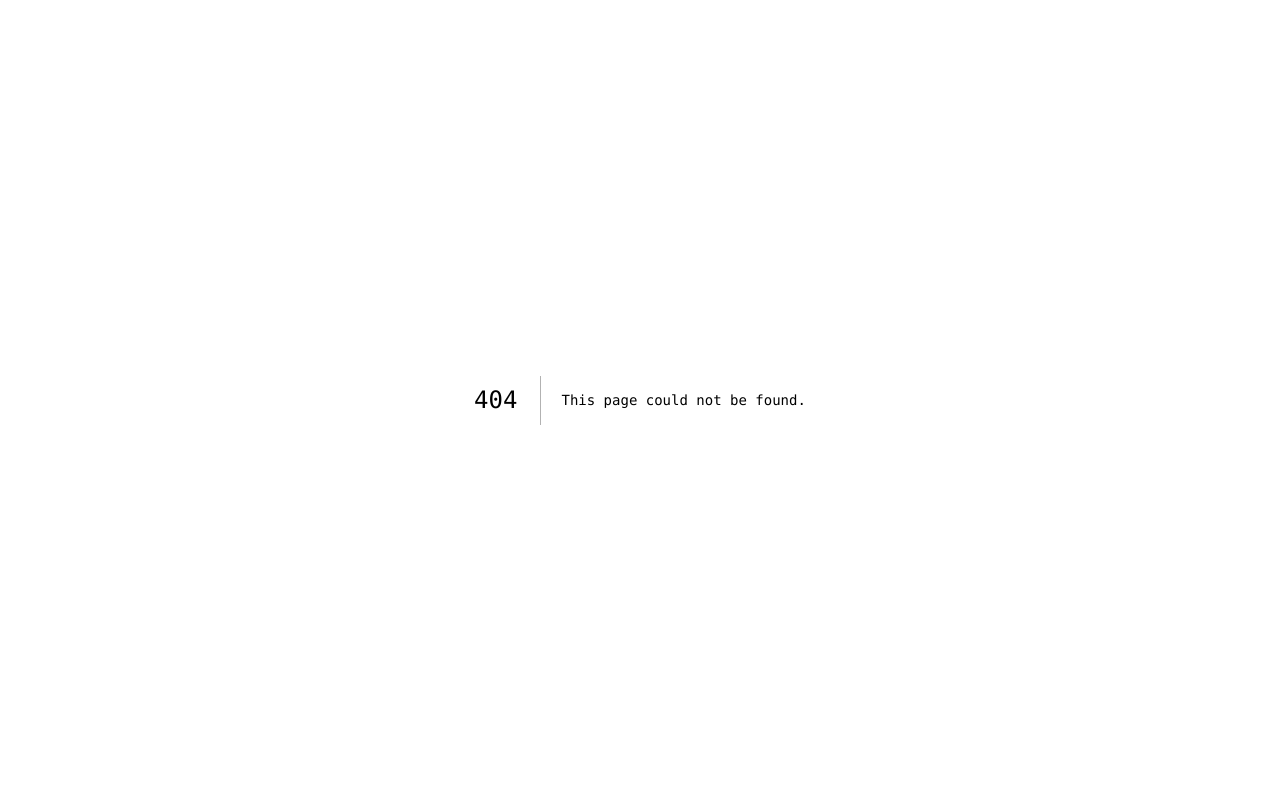
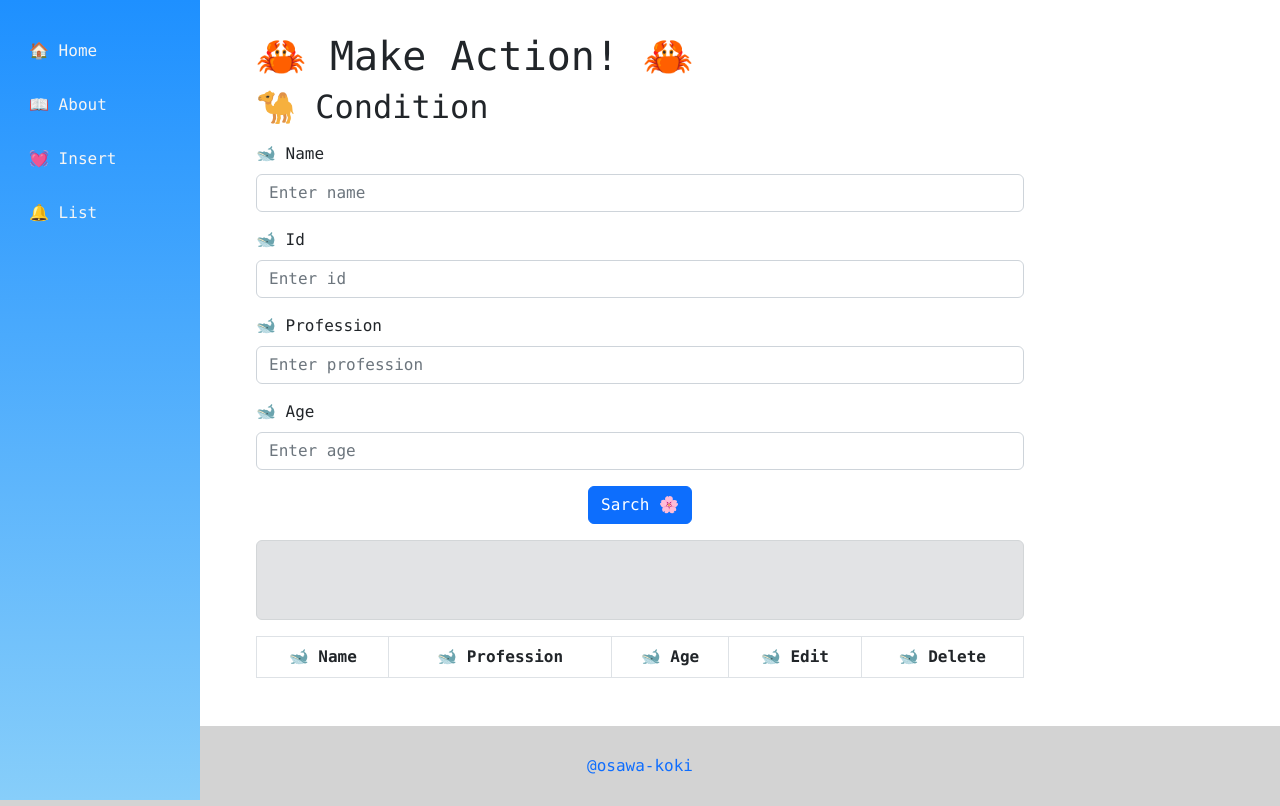
Before and after one commit to osawa-koki/az_func-cosmos_db, a Next.js app in the folder client/: page /list in a window 1280 px wide. Before the commit this address had no page. Built offline with nearby package versions, Linux system fonts and the light colour scheme.

Commit message:
ユーザ一覧の表示と削除まで。

```diff
--- /dev/null
+++ b/client/interface/User.ts
@@ -0,0 +1,9 @@
+
+type User = {
+  id: string | null;
+  name: string;
+  profession: string;
+  age: number;
+};
+
+export default User;
--- a/client/pages.ts
+++ b/client/pages.ts
@@ -14,6 +14,11 @@ const pages = [
     path: '/insert/',
     name: 'Insert',
   },
+  {
+    emoji: '🔔',
+    path: '/list/',
+    name: 'List',
+  },
 ];
 
 export default pages;
--- /dev/null
+++ b/client/pages/list.tsx
@@ -0,0 +1,124 @@
+import React, { useState } from "react";
+
+import { Button, Alert, Form, Table } from 'react-bootstrap';
+import Layout from "../components/Layout";
+import User from "../interface/User";
+import setting from "../setting";
+
+export default function InsertPage() {
+
+  const [id, setId] = useState<string>('');
+  const [name, setName] = useState<string>('');
+  const [profession, setProfession] = useState<string>('');
+  const [age, setAge] = useState<number>();
+  const [state, setState] = useState<['primary' | 'danger' | 'info' | 'secondary', string]>(['secondary', '']);
+  const [users, setUsers] = useState<User[]>([]);
+
+  const Search = async () => {
+    const condition = {};
+    if (id.length > 0) {
+      condition['id'] = id;
+    }
+    if (name.length > 0) {
+      condition['name'] = name;
+    }
+    if (profession.length > 0) {
+      condition['profession'] = profession;
+    }
+    if (isNaN(age) === false) {
+      condition['age'] = age;
+    }
+    const query = Object.keys(condition).map((key) => {
+      return `${key}=${condition[key]}`;
+    }).join('&');
+    setState(['info', 'Searching...']);
+    await new Promise((resolve) => setTimeout(resolve, setting.smallWaitingTime));
+    const res = await fetch(`${setting.apiPath}/Select?${query}`);
+    if (res.ok === false) {
+      setState(['danger', 'Search failed...']);
+      await new Promise((resolve) => setTimeout(resolve, setting.waitingTime));
+      setState(['secondary', '']);
+      return;
+    }
+    const users = await res.json();
+    setUsers(users);
+    setState(['primary', 'Search success!']);
+    await new Promise((resolve) => setTimeout(resolve, setting.waitingTime));
+    setState(['secondary', '']);
+  };
+
+  const Delete = async (id: string) => {
+    setState(['info', 'Deleting...']);
+    await new Promise((resolve) => setTimeout(resolve, setting.smallWaitingTime));
+    const res = await fetch(`${setting.apiPath}/users/${id}`, {
+      method: 'DELETE',
+    });
+    if (res.ok === false) {
+      setState(['danger', 'Delete failed...']);
+      await new Promise((resolve) => setTimeout(resolve, setting.waitingTime));
+      setState(['secondary', '']);
+      return;
+    }
+    setState(['primary', 'Delete success!']);
+    setUsers(users.filter((user) => {
+      return user.id !== id;
+    }));
+    await new Promise((resolve) => setTimeout(resolve, setting.waitingTime));
+    setState(['secondary', '']);
+  };
+
+  return (
+    <Layout>
+      <div id="Contact">
+        <h1>🦀 Make Action! 🦀</h1>
+        <h2>🐪 Condition</h2>
+        <Form>
+          <Form.Group className="mt-3">
+            <Form.Label>🐋 Name</Form.Label>
+            <Form.Control type="text" placeholder="Enter name" value={name} onInput={(e) => {setName(e.currentTarget.value)}} />
+          </Form.Group>
+          <Form.Group className="mt-3">
+            <Form.Label>🐋 Id</Form.Label>
+            <Form.Control type="text" placeholder="Enter id" value={id} onInput={(e) => {setId(e.currentTarget.value)}} />
+          </Form.Group>
+          <Form.Group className="mt-3">
+            <Form.Label>🐋 Profession</Form.Label>
+            <Form.Control type="text" placeholder="Enter profession" value={profession} onInput={(e) => {setProfession(e.currentTarget.value)}} />
+          </Form.Group>
+          <Form.Group className="mt-3">
+            <Form.Label>🐋 Age</Form.Label>
+            <Form.Control type="number" min={0} max={100} placeholder="Enter age" value={age} onInput={(e) => {setAge(parseInt(e.currentTarget.value))}} />
+          </Form.Group>
+          <Button variant="primary" className="d-block mx-auto mt-3" onClick={Search}>Sarch 🌸</Button>
+        </Form>
+        <Alert variant={state[0]} className="mt-3" style={{minHeight: '5rem'}}>{state[1]}</Alert>
+        <Table striped bordered hover>
+          <thead>
+            <tr className="text-center">
+              <th>🐋 Name</th>
+              <th>🐋 Profession</th>
+              <th>🐋 Age</th>
+              <th>🐋 Edit</th>
+              <th>🐋 Delete</th>
+            </tr>
+          </thead>
+          <tbody>
+            {
+              users.map((user) => {
+                return (
+                  <tr key={user.id}>
+                    <td>{user.name}</td>
+                    <td>{user.profession}</td>
+                    <td>{user.age}</td>
+                    <td><Button variant="success" size="sm" className="d-block m-auto">Edit</Button></td>
+                    <td><Button variant="danger" size="sm" onClick={() => {Delete(user.id)}} className="d-block m-auto">Delete</Button></td>
+                  </tr>
+                )
+              })
+            }
+          </tbody>
+        </Table>
+      </div>
+    </Layout>
+  );
+};
```
